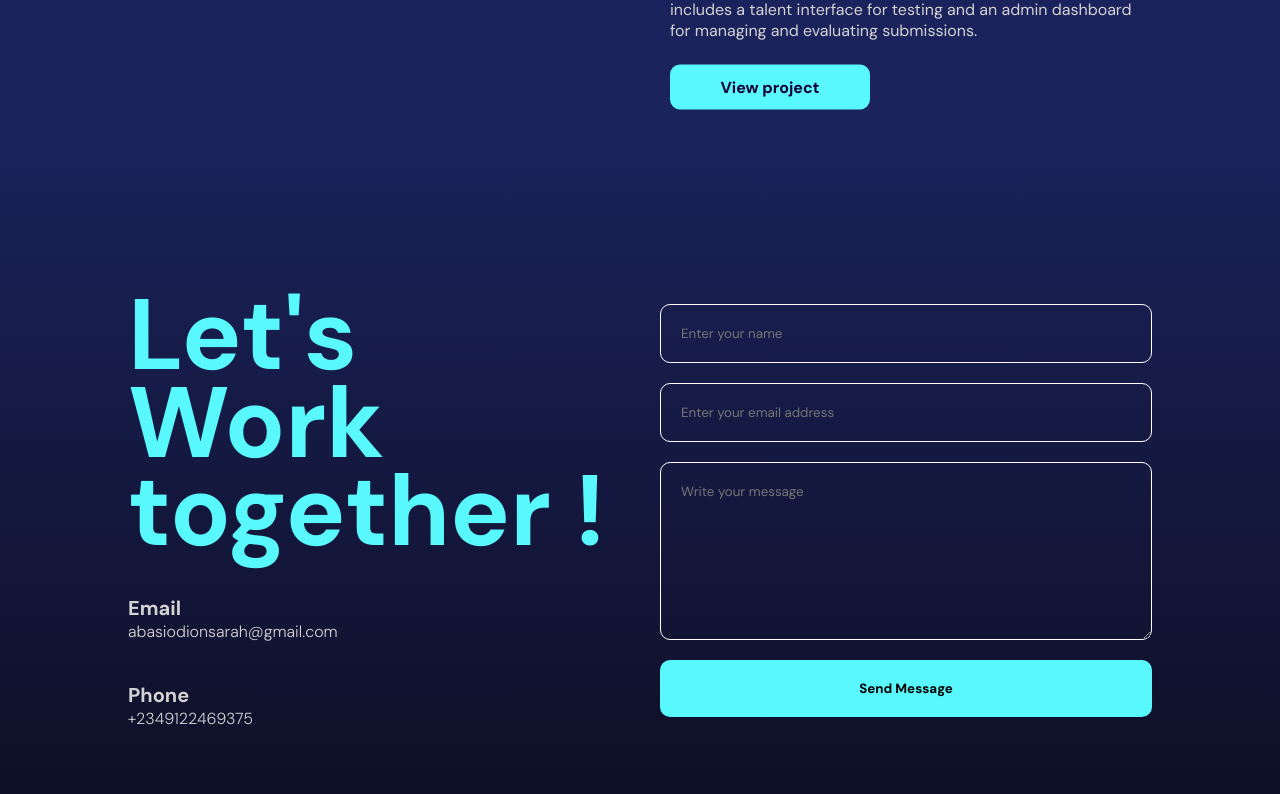
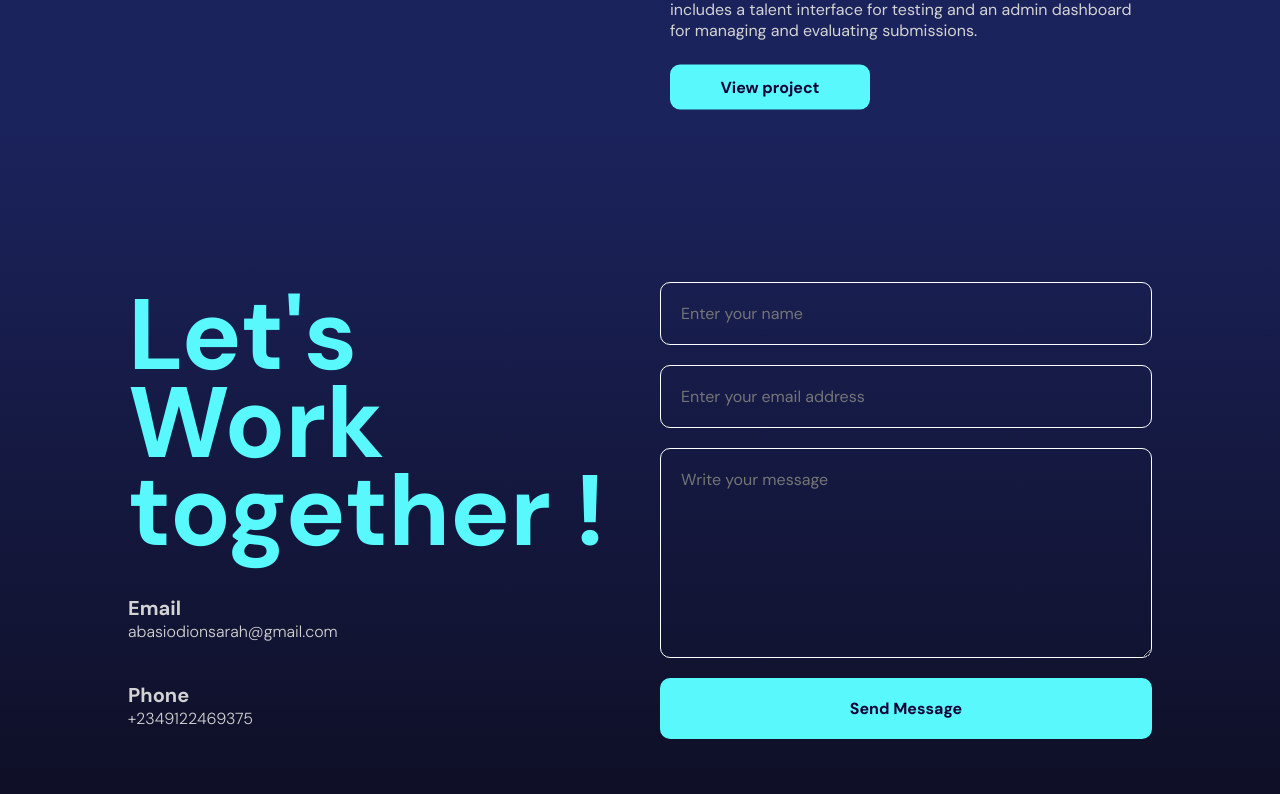
Before and after one commit to techy-sarah/sarah-porfolio, a React (Vite) app: page / in a window 1280 px wide. Shown: the part 8043-8837 px from the top of the page. Built offline with nearby package versions, Linux system fonts and the light colour scheme.

Commit message:
Updated input font

```diff
--- a/src/components/contact/contact.scss
+++ b/src/components/contact/contact.scss
@@ -88,6 +88,7 @@
 
 
       input {
+         font-size: 16px;
         background-color: transparent;
         border-radius: 10px;
         padding: 20px;
@@ -103,6 +104,7 @@
       }
 
       textarea {
+         font-size: 16px;
         background-color: transparent;
         border-radius: 10px;
         padding: 20px;
@@ -118,8 +120,11 @@
       }
 
       button{
+         font-size: 16px;
         border: none;
         background-color: #58f8fc ;
+        color: #120035 !important;
+
         // font-size: 18px;
         font-weight: bold;
         padding: 20px;
```
